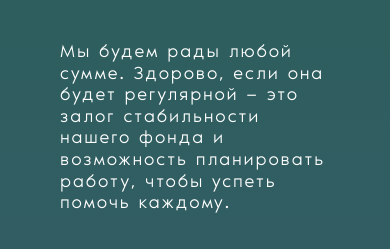
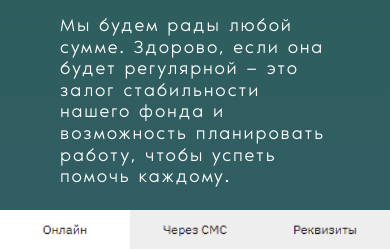
Before and after one commit to tootsieroll/bf_help, a website built with webpack: page src/index.html in a window 390 px wide. Shown: the part 595-844 px from the top of the page. Built offline with nearby package versions, Linux system fonts and the light colour scheme.

Commit message:
some fixes

```diff
--- a/src/styles/blocks/_section-donation.scss
+++ b/src/styles/blocks/_section-donation.scss
@@ -11,6 +11,8 @@
     width: 100%;
     height: auto;
     text-align: center;
+    margin-bottom: 20px;
+    @include h2;
 }
 .donation-content {
     display: flex;
@@ -26,6 +28,7 @@
 }
 .donation-text {
     @include body;
+    margin-bottom: 20px;
 }
 img {
     max-width: 100%;
@@ -41,7 +44,7 @@ img {
         font-weight: 300;
         font-size: 18px;
         line-height: 21.6px;
-        margin: 46px 60px 75px 60px;
+        margin: 0 60px 20px 60px;
     }
 }
 @media screen and (min-width: 768px) and (max-width: 1023px) {
```
